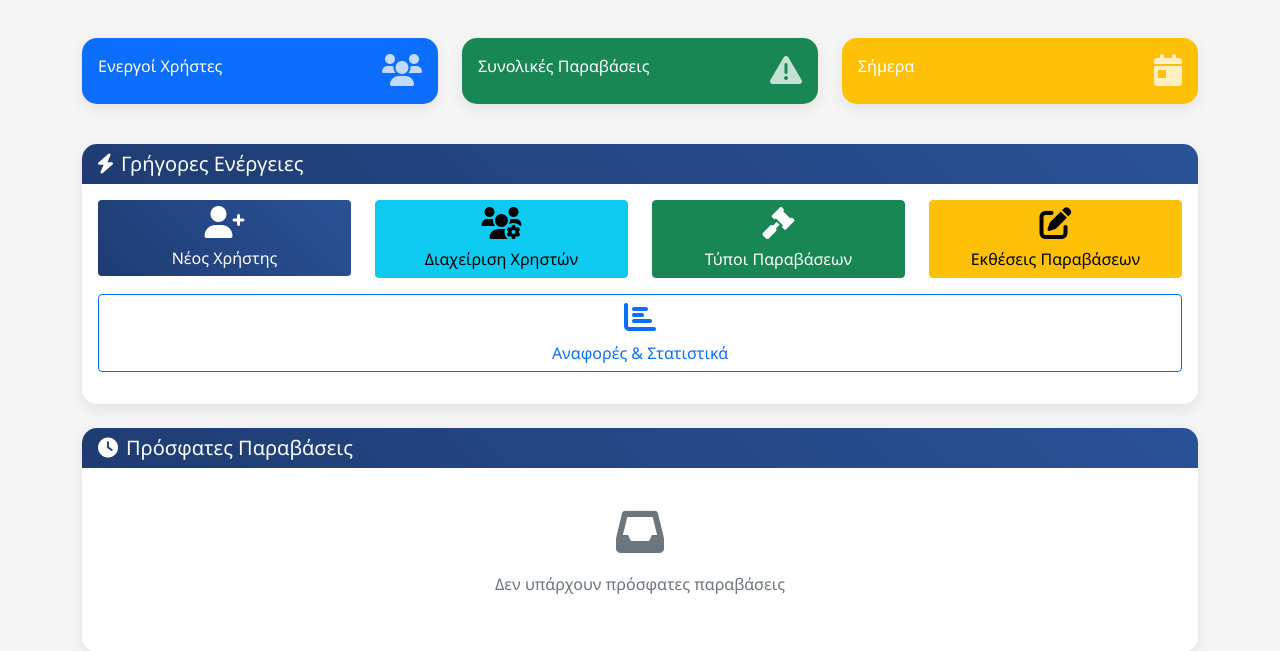
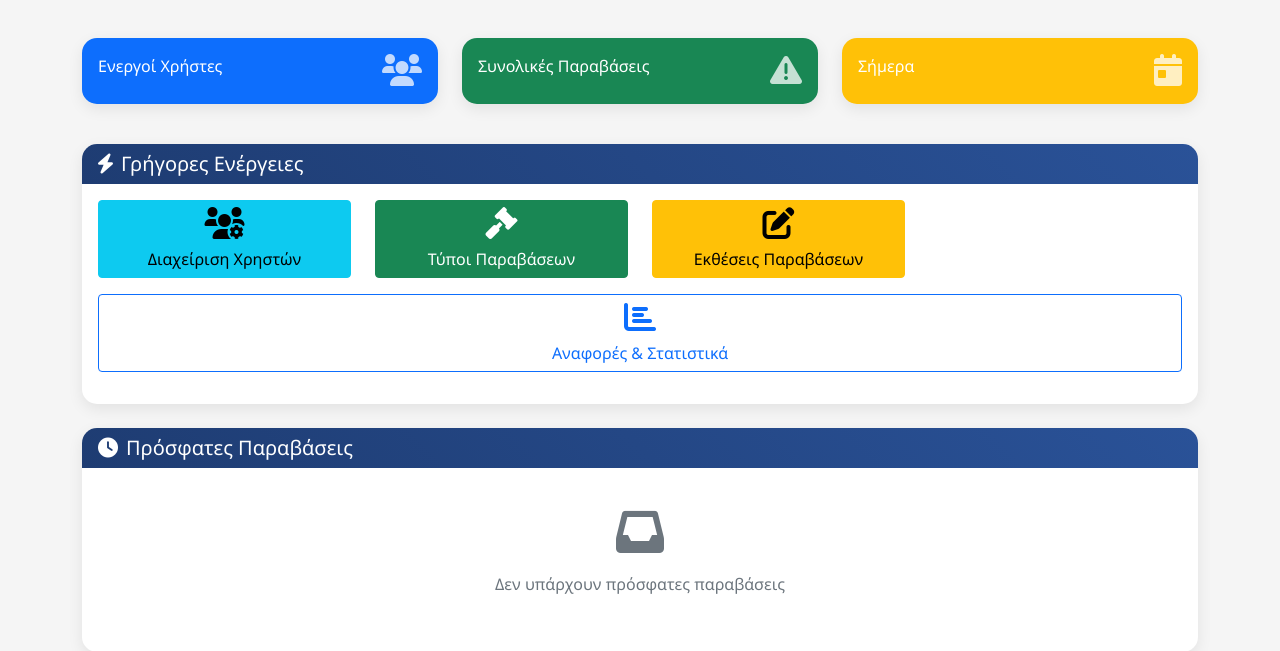
Before and after one commit to dimitribizakis/municipal-police-app, a Flask app: template templates/admin/dashboard.html in a window 1280 px wide. Shown: the part 214-865 px from the top of the page. Run offline with Flask 3, Linux system fonts and the light colour scheme; the template is opened without the code that fills it, so the values that code supplies are empty; some libraries are stand-ins or nearby versions.

Commit message:
Update dashboard.html

```diff
--- a/templates/admin/dashboard.html
+++ b/templates/admin/dashboard.html
@@ -98,12 +98,7 @@
             </div>
             <div class="card-body">
                 <div class="row">
-                    <div class="col-md-3 mb-3">
-                        <a href="{{ url_for('admin_add_user') }}" class="btn btn-primary w-100">
-                            <i class="fas fa-user-plus fa-2x d-block mb-2"></i>
-                            Νέος Χρήστης
-                        </a>
-                    </div>
+
                     <div class="col-md-3 mb-3">
                         <a href="{{ url_for('admin_users') }}" class="btn btn-info w-100">
                             <i class="fas fa-users-cog fa-2x d-block mb-2"></i>
```
